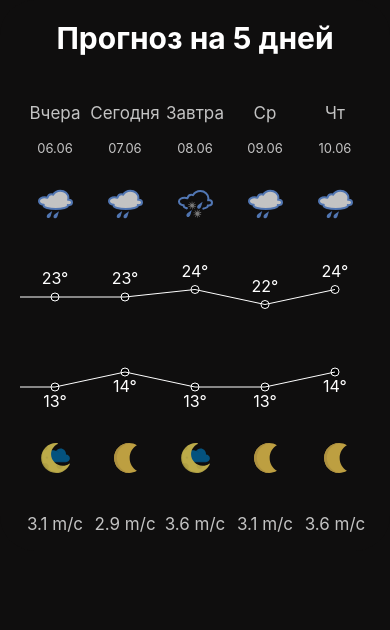
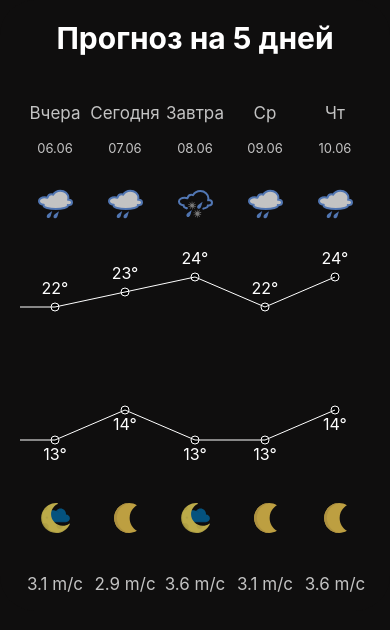
Before and after one commit to sabrina34352/weather-app, a React (Create React App) app: page / in a window 390 px wide. Shown: the top 630 px of the page. Built offline with nearby package versions, Linux system fonts and the light colour scheme.

Commit message:
graph fixed

```diff
--- a/src/assets/days.js
+++ b/src/assets/days.js
@@ -2,9 +2,6 @@ import cloudwithrain from "./cloudwithrain.svg";
 import cloudwithrainandstorm from "./cloudwithstorm.svg";
 import moon from "./moonReal.svg";
 import moonandcloud from "./moonAndClouds.svg";
-
-// const temperatureNight = [13, 14, 14, 13, 13, 14];
-// const temperatureDay = [23, 23, 24, 24, 22, 24];
 
 export const days = [
   {
@@ -13,7 +10,7 @@ export const days = [
     weather: cloudwithrain,
     weatherNight: moonandcloud,
     wind: "3.1 m/c",
-    dayTemp: 23,
+    dayTemp: 22,
     nightTemp: 13,
   },
   {
@@ -51,6 +48,5 @@ export const days = [
     wind: "3.6 m/c",
     dayTemp: 24,
     nightTemp: 14,
-  }
-
+  },
 ];
--- a/src/components/Forecast/forecast.module.css
+++ b/src/components/Forecast/forecast.module.css
@@ -32,18 +32,14 @@
   height: 30px;
 }
 
-.random {
+.graphSpace {
   margin: 70px 0;
   height: 30px;
 }
 
-
-
 @media (max-width: 769px) {
-
-  .random {
-    margin: 50px 0;
-    height: 15px;
+  .graphSpace {
+    margin: 60px 0;
   }
   .eachDay {
     width: 70px;
--- a/src/components/Forecast/index.jsx
+++ b/src/components/Forecast/index.jsx
@@ -44,8 +44,8 @@ function Forecast({ data, temperatureDay, temperatureNight }) {
           <p className={forecastCSS.bigFont}>{bud.day}</p>
           <p className={forecastCSS.smallFont}>{bud.date}</p>
           <img src={bud.weather} className={forecastCSS.images} alt="weather" />
-          <div className={forecastCSS.random} ref={childRef}></div>
-          <div className={forecastCSS.random}></div>
+          <div className={forecastCSS.graphSpace} ref={childRef}></div>
+          <div className={forecastCSS.graphSpace}></div>
           <img
             src={bud.weatherNight}
             className={forecastCSS.images}
--- a/src/components/Graph/ForecastGraph.jsx
+++ b/src/components/Graph/ForecastGraph.jsx
@@ -16,7 +16,7 @@ function ForecastGraph({ data, temperature, style }) {
     x1: 0,
     y1: 0,
     x2: -data.startingPoint,
-    y2: 50,
+    y2: 70,
   };
 
   return (
--- a/src/components/Graph/forecastGraph.module.css
+++ b/src/components/Graph/forecastGraph.module.css
@@ -1,6 +1,6 @@
 .graph {
   position: absolute;
-  height: 100px;
+  height: 140px;
   width: 100%;
 }
 #nightTime {
@@ -12,16 +12,14 @@
   fill: black;
   r: 4px;
 }
-.text{
+.text {
   font-size: 16px;
-  fill:white;
+  fill: white;
   text-anchor: middle;
-
-
 }
 
 #dayTime {
-  top: 36%;
+  top: 30%;
 }
 
 @media (max-width: 769px) {
```
